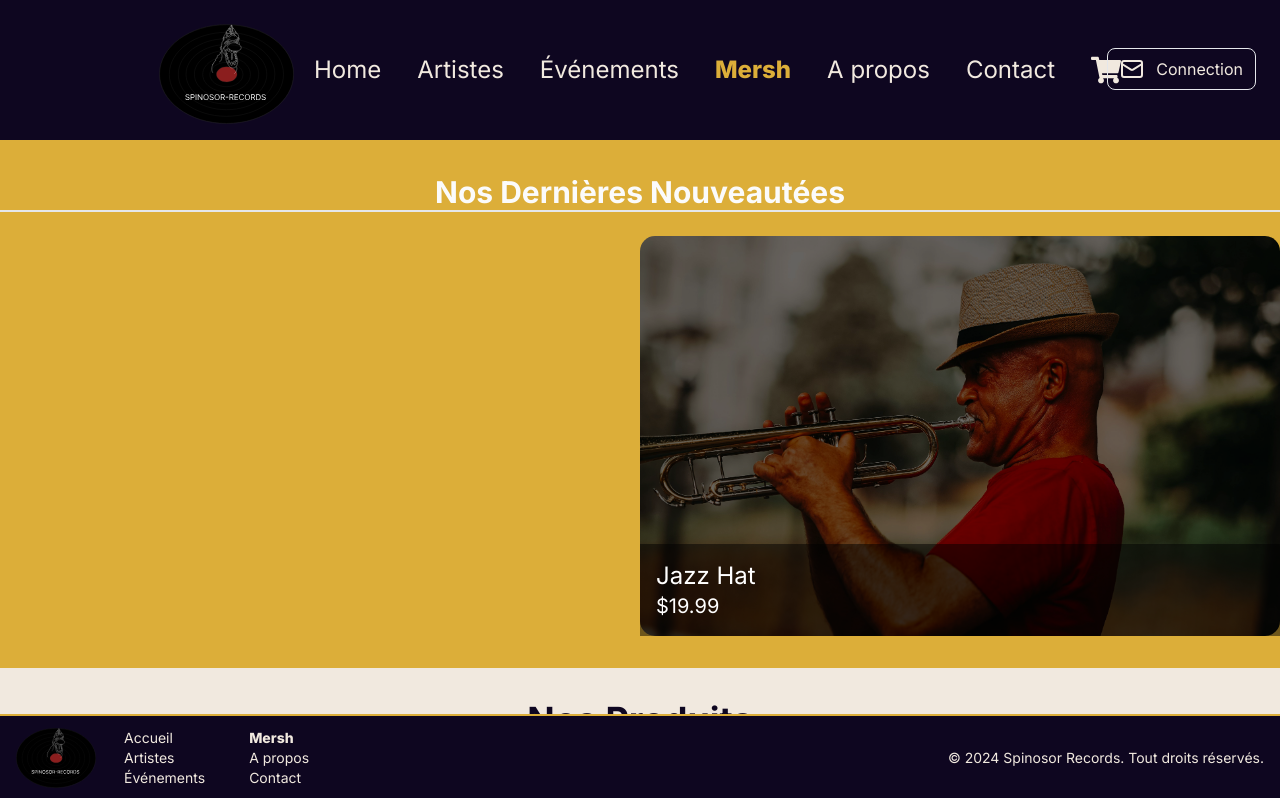
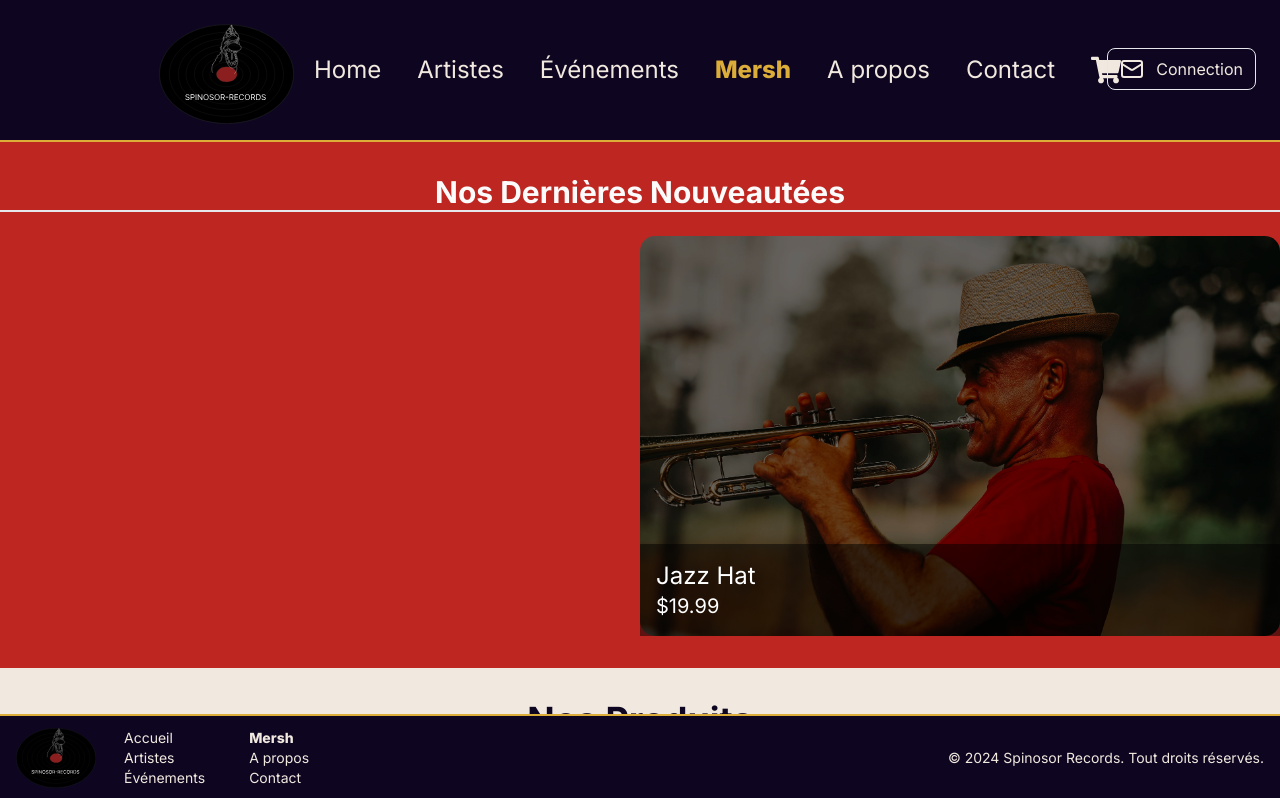
Before and after one commit to Funkysys/spinosor, a Next.js app: page /home/mersh in a window 1280 px wide. Shown: the top 798 px of the page. Built offline with nearby package versions, Linux system fonts and the light colour scheme; no server answers; a web font is replaced by a local one; what tailwindcss-animated would draw is missing.

Commit message:
add correctif on style

```diff
--- a/app/home/contact/page.tsx
+++ b/app/home/contact/page.tsx
@@ -47,7 +47,7 @@ const ContactPage: React.FC = () => {
   };
 
   return (
-    <div className="container mx-auto py-10 mb-20">
+    <div className="container mx-auto py-10 mb-20 min-h-[85vh]">
       <h1 className="text-4xl font-bold text-center mb-6">Contactez-nous </h1>
 
       {submitted ? (
--- a/app/home/mersh/page.tsx
+++ b/app/home/mersh/page.tsx
@@ -48,7 +48,7 @@ const MershPage = () => {
   return (
     <div className="min-h-screen bg-perso-white-two text-perso-bg mb-20">
       {/* Bannière défilante */}
-      <section className="py-8 bg-perso-yellow-one">
+      <section className="py-8 bg-perso-red-two">
         <h2 className="text-3xl text-center text-perso-white-one font-bold mb-6 border-b-2">
           Nos Dernières Nouveautées
         </h2>
```
